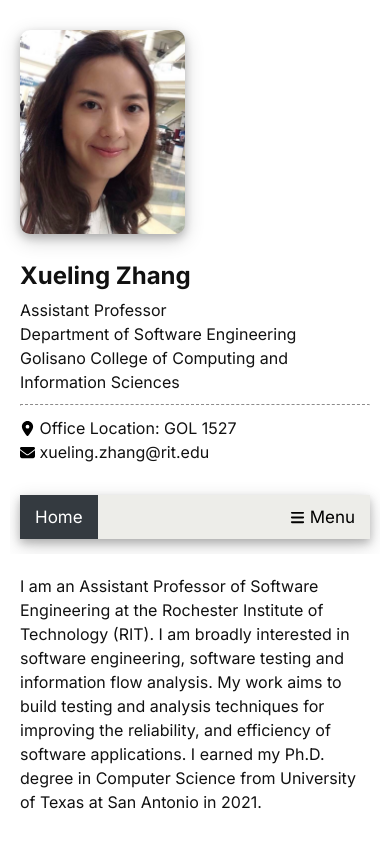
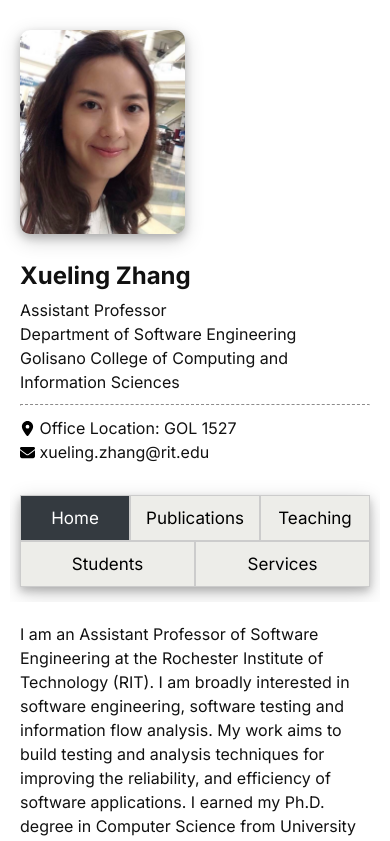
Before and after one commit to XuelingZ/XuelingZ.github.io, a Next.js app: page / in a window 390 px wide. Shown: the top 841 px of the page. Built offline with nearby package versions, Linux system fonts and the light colour scheme.

Commit message:
added new style for responsive nav bar

```diff
--- a/src/app/globals.css
+++ b/src/app/globals.css
@@ -210,13 +210,37 @@ display: none;
 }
 
 @media screen and (max-width: 600px) {
-.topnav a {display: none;}
+
 .topnav a.icon {
   float: right;
   display: block;
 }
 
 .topnav a.active {display:block;}
+
+/* Style for the navigation menu */
+.wrapper.navWrapper {
+  display: flex;
+  justify-content: space-between;
+  flex-wrap: wrap; /* Allows it to wrap into multiple rows */
+}
+
+.topnav {
+  display: flex;
+  flex-wrap: wrap; /* Allow the links to wrap into multiple rows */
+  width: 100%;
+}
+
+.tablinks {
+  flex: 1; /* Equal-width columns */
+  text-align: center;
+  padding: 10px;
+  box-sizing: border-box;
+  border: 1px solid #ccc;
+}
+
+
+
 }
 
 @media screen and (max-width: 600px) {
--- a/src/components/nav.js
+++ b/src/components/nav.js
@@ -6,12 +6,6 @@ import { useState } from 'react';
 export default function Nav(props) {
 
    let location = props.location;
-   const [menu, setMenu] = useState(false);
-   const [menuclick, setMenuclick] = useState(false);
-
-   const handleMenuClick = () =>{
-    setMenuclick(!menuclick);
-   }
 
    const setLocationFunc = (data) =>{
 
@@ -19,15 +13,13 @@ export default function Nav(props) {
    }
     return (
         <div className="wrapper navWrapper">
-            <div className={`topnav ${menuclick ? "responsive":""}`} id="myTopnav">
-                <a href="#" className={`tablinks ${location=="Home" ? "active":""}`} onClick={(e)=>{setLocationFunc('Home'),handleMenuClick(e)}}>Home</a>
-                <a href="#" className={`tablinks ${location=="Publications" ? "active":""}`} onClick={(e)=>{setLocationFunc('Publications'),handleMenuClick(e)}}>Publications</a>
-                <a href="#" className={`tablinks ${location=="Teaching" ? "active":""}`} onClick={(e)=>{setLocationFunc('Teaching'),handleMenuClick(e)}}>Teaching</a>
-                <a href="#" className={`tablinks ${location=="Students" ? "active":""}`} onClick={(e)=>{setLocationFunc('Students'),handleMenuClick(e)}}>Students</a>
-                <a href="#" className={`tablinks ${location=="Services" ? "active":""}`} onClick={(e)=>{setLocationFunc('Services'),handleMenuClick(e)}}>Services</a>
-                <a className="icon" onClick={(e)=>handleMenuClick(e)}>
-		        <Image className={'profile-icon'} src={envelope}/> Menu
-	            </a>
+            <div className={`topnav`} id="myTopnav">
+                <a href="#" className={`tablinks ${location=="Home" ? "active":""}`} onClick={(e)=>{setLocationFunc('Home')}}>Home</a>
+                <a href="#" className={`tablinks ${location=="Publications" ? "active":""}`} onClick={(e)=>{setLocationFunc('Publications')}}>Publications</a>
+                <a href="#" className={`tablinks ${location=="Teaching" ? "active":""}`} onClick={(e)=>{setLocationFunc('Teaching')}}>Teaching</a>
+                <a href="#" className={`tablinks ${location=="Students" ? "active":""}`} onClick={(e)=>{setLocationFunc('Students')}}>Students</a>
+                <a href="#" className={`tablinks ${location=="Services" ? "active":""}`} onClick={(e)=>{setLocationFunc('Services')}}>Services</a>
+
             </div>
         </div>
     )
```
